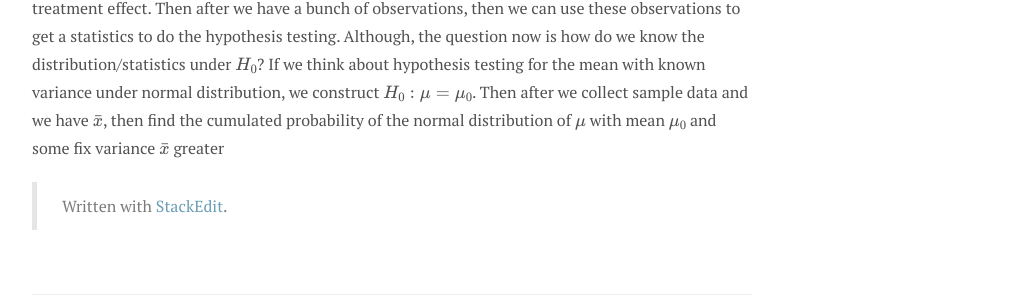
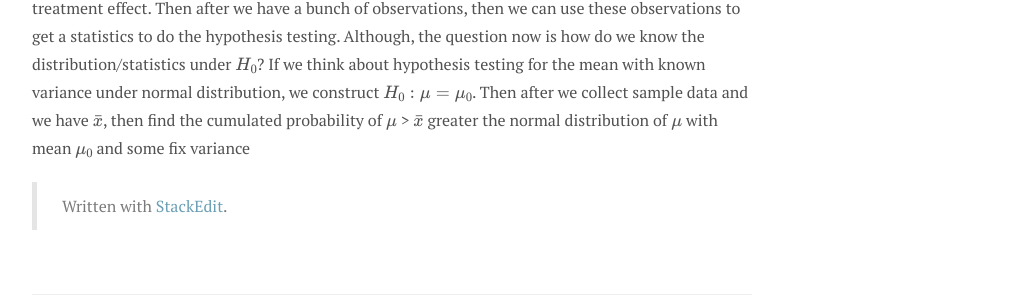
Before and after one commit to andylikescodes/andylikescodes.github.io, a Jekyll site: the page built from _posts/2020-07-28-Testing-Null-Hypothesis-For-Treatment-Effects.md, in a window 1280 px wide and 900 px high, scrolled down 502 px. Shown: the part 256-560 px from the top of the window, without its empty margins (248-1276 px from the left). Built offline with Jekyll 4.4.1, drawn with Linux system fonts in a browser that asks for light colours; nearby versions of some CDN libraries; formulas are drawn with MathJax 3; comment, search, counter and statistics services are not loaded.

Commit message:
_posts/2020-07-28-Testing-Null-Hypothesis-For-Treatment-Effects.md updated from https://stackedit.io/

```diff
--- a/_posts/2020-07-28-Testing-Null-Hypothesis-For-Treatment-Effects.md
+++ b/_posts/2020-07-28-Testing-Null-Hypothesis-For-Treatment-Effects.md
@@ -13,7 +13,7 @@ $\bar{Y}_t - \bar{Y}_c$ is the average effect under the treated subjects and the
 
 Should I consider this distribution as the $H_0$ distribution? Assuming there is no treatment effect? However, the observed $Y$ is associated with a particular $Z$, so what does it mean by randomizing $Z_1$ and then calcuate $\bar{Y}_t - \bar{Y}_c$?
 
-Watching the video again - under $H_0$ the potential outcomes are the same for each subject $y_i(0) = y_i(1)$ for all assignments in $\Omega$. In randomized experiments, all assignment vectors in $\Omega$ are equally likely. I am guessing that under the $H_0$, if we take $\bar{Y}_t - \bar{Y}_c$ as the statistics, then it should be some kind of a distribution around 0, because $H_0$ is making the assumption that there is no treatment effect. Then after we have a bunch of observations, then we can use these observations to get a statistics to do the hypothesis testing. Although, the question now is how do we know the distribution/statistics under $H_0$? If we think about hypothesis testing for the mean with known variance under normal distribution, we construct $H_0:\mu=\mu_0$. Then after we collect sample data and we have $\bar{x}$, then find the cumulated probability of the normal distribution of $\mu$ with   mean $\mu_0$ and some fix variance $\bar{x}$ greater
+Watching the video again - under $H_0$ the potential outcomes are the same for each subject $y_i(0) = y_i(1)$ for all assignments in $\Omega$. In randomized experiments, all assignment vectors in $\Omega$ are equally likely. I am guessing that under the $H_0$, if we take $\bar{Y}_t - \bar{Y}_c$ as the statistics, then it should be some kind of a distribution around 0, because $H_0$ is making the assumption that there is no treatment effect. Then after we have a bunch of observations, then we can use these observations to get a statistics to do the hypothesis testing. Although, the question now is how do we know the distribution/statistics under $H_0$? If we think about hypothesis testing for the mean with known variance under normal distribution, we construct $H_0:\mu=\mu_0$. Then after we collect sample data and we have $\bar{x}$, then find the cumulated probability of  $\mu$ > $\bar{x}$ greater  the normal distribution of $\mu$ with   mean $\mu_0$ and some fix variance
 
 
 
```
Also changed, not shown: other parts of _posts/2020-07-28-Testing-Null-Hypothesis-For-Treatment-Effects.md (+1 -1 lines).
